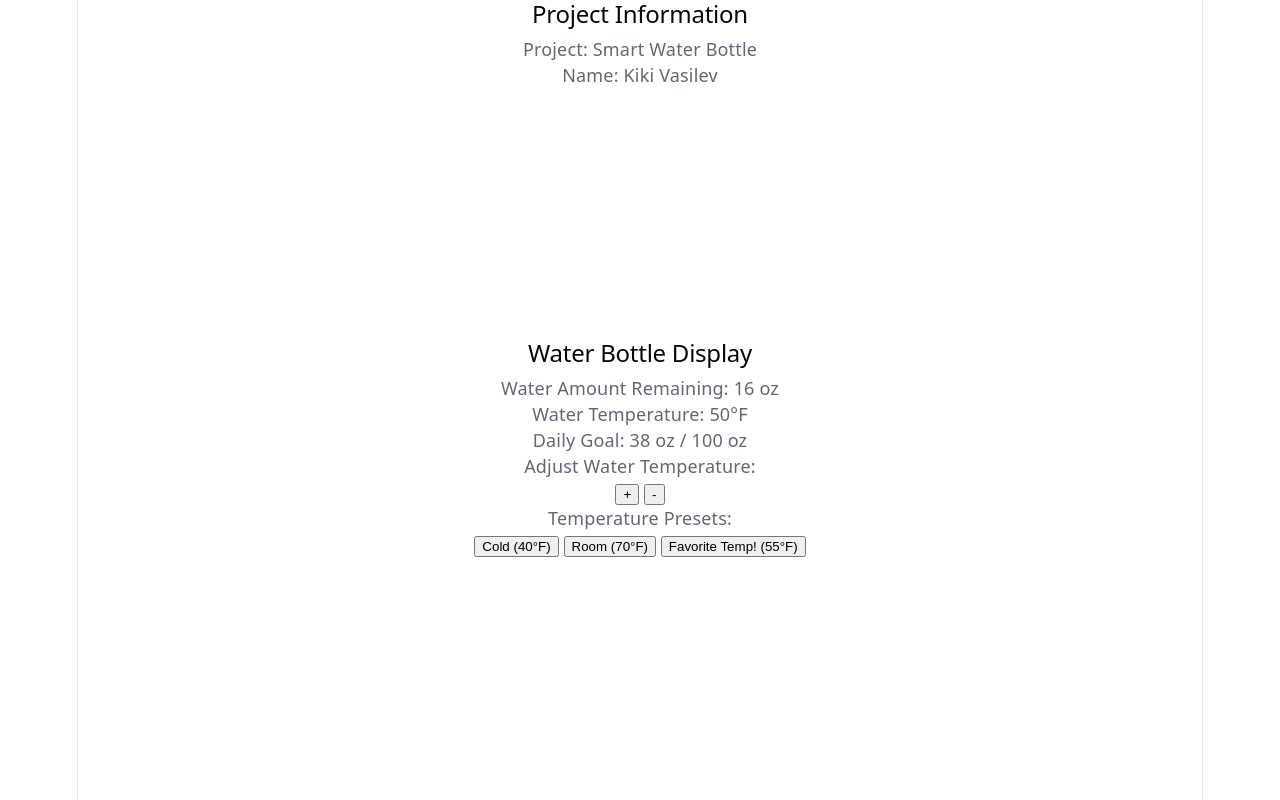
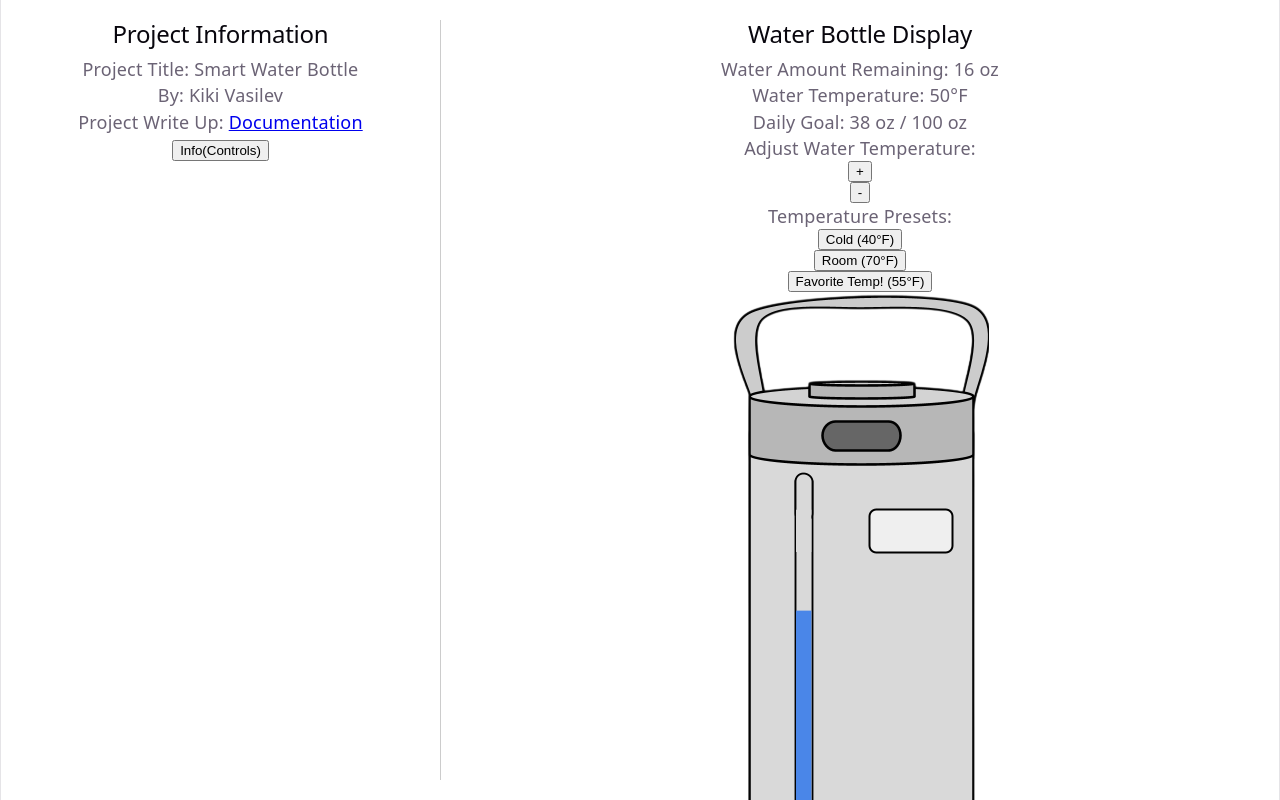
Before and after one commit to vasilevk33/vasilev-project-1, a Svelte app: page / in a window 1280 px wide. Shown: the top 800 px of the page. Built offline with nearby package versions, Linux system fonts and the light colour scheme.

Commit message:
Initial level-0 layout

```diff
--- a/src/App.svelte
+++ b/src/App.svelte
@@ -2,19 +2,56 @@
   import WaterBottleUI from './WaterBottleUI.svelte';
 </script>
 
+<div class="container">
+  <div class="left-region">
     <section>
       <h2>Project Information</h2>
-  <p>Project: Smart Water Bottle</p>
-  <p>Name: Kiki Vasilev</p>
+      <p>Project Title: Smart Water Bottle</p>
+      <p>By: Kiki Vasilev</p>
+      <p>Project Write Up: <a href="https://github.com/vasilevk33/vasilev-project-1/blob/main/README.md">Documentation</a></p>
+      <button type="button">Info(Controls)</button>
     </section>
-
-<section>
+  </div>
+  <div class="right-region">
+    <section class="display-section">
       <h2>Water Bottle Display</h2>
       <WaterBottleUI waterAmount={16} waterTemp={50} waterGoal={100} waterConsumedToday={38} userPreferedTemp={55} />
+      <img class="bottle-sketch" src="WaterBottleSketch.png" alt="Water Bottle Sketch">
     </section>
+  </div>
+</div>
 
 <style>
-  section {
-    margin-bottom: 250px;
+  .container {
+    display: flex;
+    height: 100vh;
+    gap: 20px;
+    padding: 20px;
+    box-sizing: border-box;
+    width: 100%;
+  }
+  .left-region {
+    flex: 1;
+    border-right: 1px solid #ccc;
+    padding-right: 20px;
+  }
+  .right-region {
+    flex: 2;
+    display: flex;
+    justify-content: center;
+  }
+  .display-section {
+    display: flex;
+    flex-direction: column;
+    align-items: center;
+    text-align: center;
+    width: 100%;
+  }
+  .display-section {
+    display: flex;
+    flex-direction: column;
+    align-items: center;
+    text-align: center;
+    width: 100%;
   }
 </style>
--- a/src/app.css
+++ b/src/app.css
@@ -157,7 +157,6 @@ code {
 }
 
 #app {
-  width: 1126px;
   max-width: 100%;
   margin: 0 auto;
   text-align: center;
```
Also changed, not shown: public/WaterBottleSketch.png (added). Lines whose indentation alone changed are shown as unchanged.
